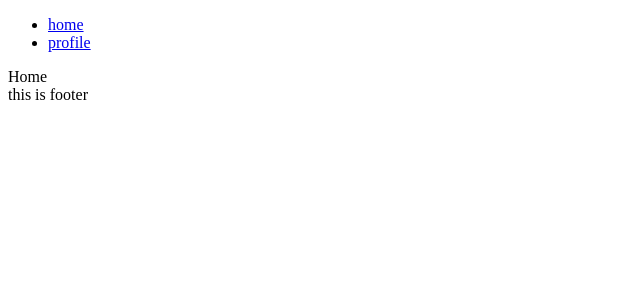
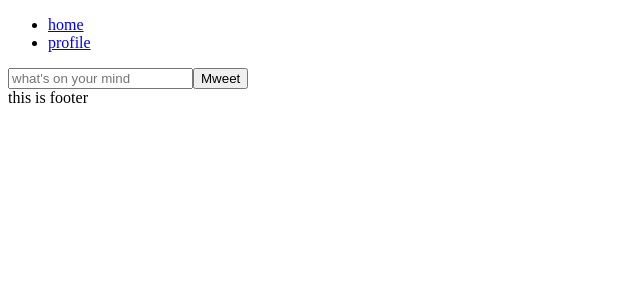
Before and after one commit to CaraMellang/mwitter, a React (Create React App) app: page /#/ in a window 1280 px wide. Shown: the top 300 px of the page, without its empty margins (0-640 px from the left). Built offline with nearby package versions, Linux system fonts and the light colour scheme; no server answers; sample sign-in values are in the browser's storage.

Commit message:
DB사용 준비

```diff
--- a/src/fbase.js
+++ b/src/fbase.js
@@ -1,5 +1,6 @@
 import firebase from "firebase/app";
 import "firebase/auth"; //auth구현시 임포트 필요
+import "firebase/database";
 
 var firebaseConfig = {
   apiKey: process.env.REACT_APP_API_KEY,
--- a/src/routes/Home.js
+++ b/src/routes/Home.js
@@ -1,7 +1,28 @@
-import React from "react";
+import React, { useState } from "react";
 
 const Home = () => {
-  return <span>Home</span>;
+  const [mweet, setMweet] = useState("");
+  const onChange = (e) => {
+    const {
+      target: { value },
+    } = e;
+    setMweet(value);
+  };
+  const onSubmit = (event) => {
+    event.preventDefault();
+  };
+  return (
+    <form>
+      <input
+        type="text"
+        placeholder="what's on your mind"
+        maaLength={120}
+        value={mweet}
+        onChange={onChange}
+      />
+      <input type="submit" value="Mweet" />
+    </form>
+  );
 };
 
 export default Home;
```
